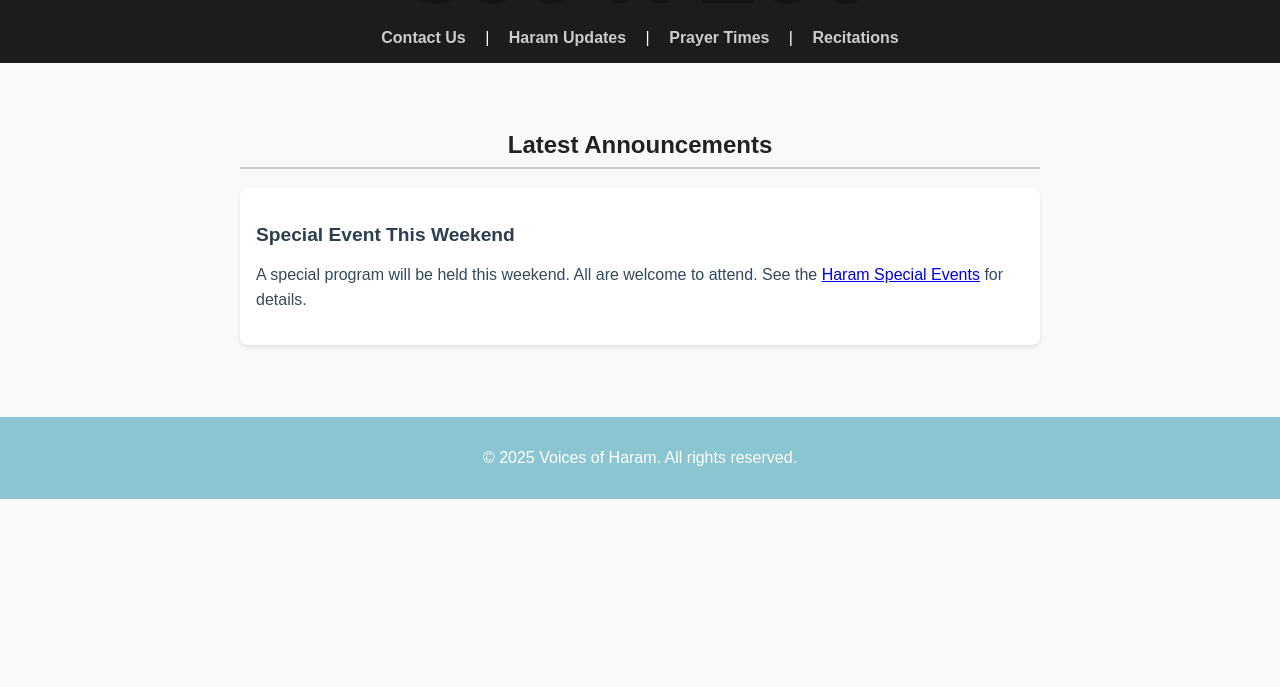
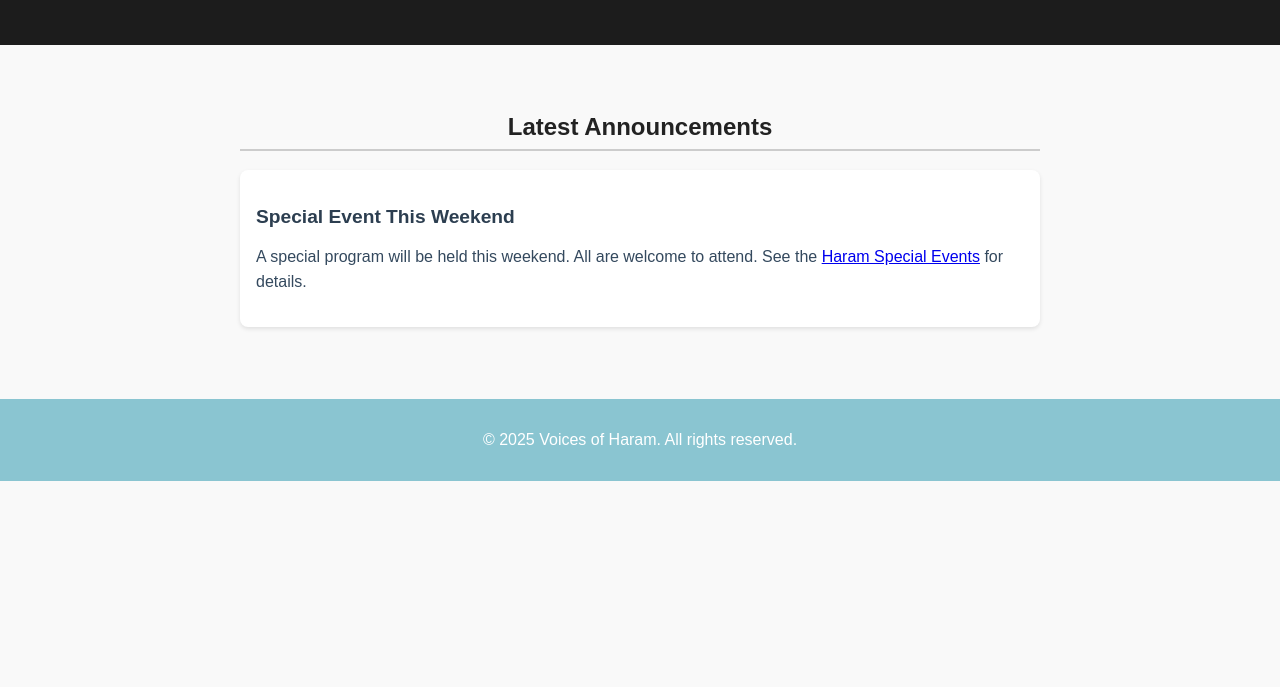
Before and after one commit to jibril-c/announcements.github.io, a plain HTML site: page index.html in a window 1280 px wide. Shown: the part 113-800 px from the top of the page. Drawn offline with Linux system fonts and the light colour scheme; placeholder pictures from the web are drawn by us; a web font is replaced by a local one.

Commit message:
Update index.html

```diff
--- a/index.html
+++ b/index.html
@@ -127,10 +127,6 @@
     <header>
         <h1>Announcements</h1>
         <nav>
-            <a href="https://am.github.io" target="_blank">Contact Us</a> |
-            <a href="https://haram.github.io" target="_blank">Haram Updates</a> |
-            <a href="https://prayertimes.github.io" target="_blank">Prayer Times</a> |
-            <a href="https://recitation.github.io" target="_blank">Recitations</a>
         </nav>
     </header>
 
```
